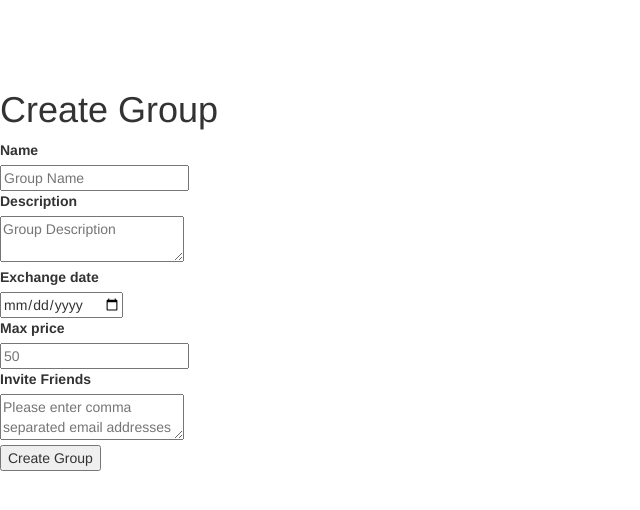
After one commit to sagarpatel8384/gift-exchange-app, a Rails app: page /groups/new in a window 1280 px wide. The commit adds this page. Shown: the top 510 px of the page, without its empty margins (0-640 px from the left). Run offline with Rails 7, Linux system fonts and the light colour scheme; style sheets or scripts are compiled from the project's sources; some libraries are stand-ins or nearby versions.

Commit message:
Add Group Form, Show and Specs

```diff
--- /dev/null
+++ b/app/controllers/groups_controller.rb
@@ -0,0 +1,31 @@
+class GroupsController < ApplicationController
+  def new
+    @group = Group.new
+  end
+
+  def create
+    @group = Group.new(group_params)
+    @group.admin = current_user
+    if @group.save
+      create_group_invitations
+      redirect_to @group
+    else
+      render :new
+    end
+  end
+
+  def show
+    @group = Group.find(params[:id])
+  end
+
+  private
+
+  def group_params
+    params.require(:group).permit(:name, :description, :exchange_date, :max_price)
+  end
+
+  def create_group_invitations
+    invites_array = params[:invitations].gsub(" ", "").split(",")
+    invites_array.each { |email| @group.invitations.create(email: email) }
+  end
+end
--- a/app/controllers/sessions_controller.rb
+++ b/app/controllers/sessions_controller.rb
@@ -7,7 +7,7 @@ class SessionsController < ApplicationController
 
     if @user && @user.authenticate(params[:password])
       session[:user_id] = @user.id
-      flash[:notice] = "Logged in."
+      flash[:login_success] = "Logged in."
       redirect_to root_path
     else
       flash.now[:notice] = "Email or password is invalid."
--- a/app/models/group.rb
+++ b/app/models/group.rb
@@ -20,4 +20,10 @@ class Group < ActiveRecord::Base
   validates :name, :exchange_date, :max_price, :admin_id, presence: true
   validates :name, length: { in: 3..25 }
   validates :max_price, numericality: { only_integer: true }
+  validate :valid_exchange_date
+
+  def valid_exchange_date
+    today = Date.today.strftime('%Y/%m/%d')
+    errors.add(:exchange_date, "can't be in the past") if exchange_date < today
+  end
 end
--- /dev/null
+++ b/app/views/groups/new.html.erb
@@ -0,0 +1,40 @@
+<h1>Create Group</h1>
+
+<% if @group.errors.any? %>
+  <ul>
+    <% @group.errors.full_messages.each do |msg| %>
+      <li><%= msg %></li>
+    <% end %>
+  </ul>
+<% end %>
+
+<%= form_for @group do |f| %>
+  <div class="field">
+    <%= f.label :name %><br/>
+    <%= f.text_field :name, placeholder: 'Group Name'%>
+  </div>
+
+  <div class="field">
+    <%= f.label :description %><br/>
+    <%= f.text_area :description, placeholder: 'Group Description'%>
+  </div>
+
+  <div class="field">
+    <%= f.label :exchange_date %><br/>
+    <%= f.date_field :exchange_date %>
+  </div>
+
+  <div class="field">
+    <%= f.label :max_price %><br/>
+    <%= f.number_field :max_price, placeholder: '50'%>
+  </div>
+
+  <div class="field">
+    <%= label_tag :invitations, 'Invite Friends' %><br/>
+    <%= text_area_tag :invitations, nil, placeholder: 'Please enter comma separated email addresses of members you would like to invite to join this group (jkatz@example.com, icandy@example.com, etc.).' %>
+  </div>
+
+  <div class="actions">
+    <%= submit_tag 'Create Group' %>
+  </div>
+<% end %>
--- a/config/routes.rb
+++ b/config/routes.rb
@@ -5,4 +5,5 @@ Rails.application.routes.draw do
   get '/logout', to: 'sessions#destroy', as: 'logout'
   resources :sessions, only: [:new, :create]
   resources :users, only: [:new, :create]
+  resources :groups, only: [:new, :create, :show]
 end
```
Also changed, not shown: app/views/groups/show.html.erb (added, +8 -0 lines), app/views/welcome/index.html.erb (+7 -1 lines), notes.md (+5 -0 lines), spec/features/groups/create_groups_spec.rb (added, +19 -0 lines), spec/models/group_spec.rb (+4 -0 lines), spec/rails_helper.rb (+7 -0 lines).
